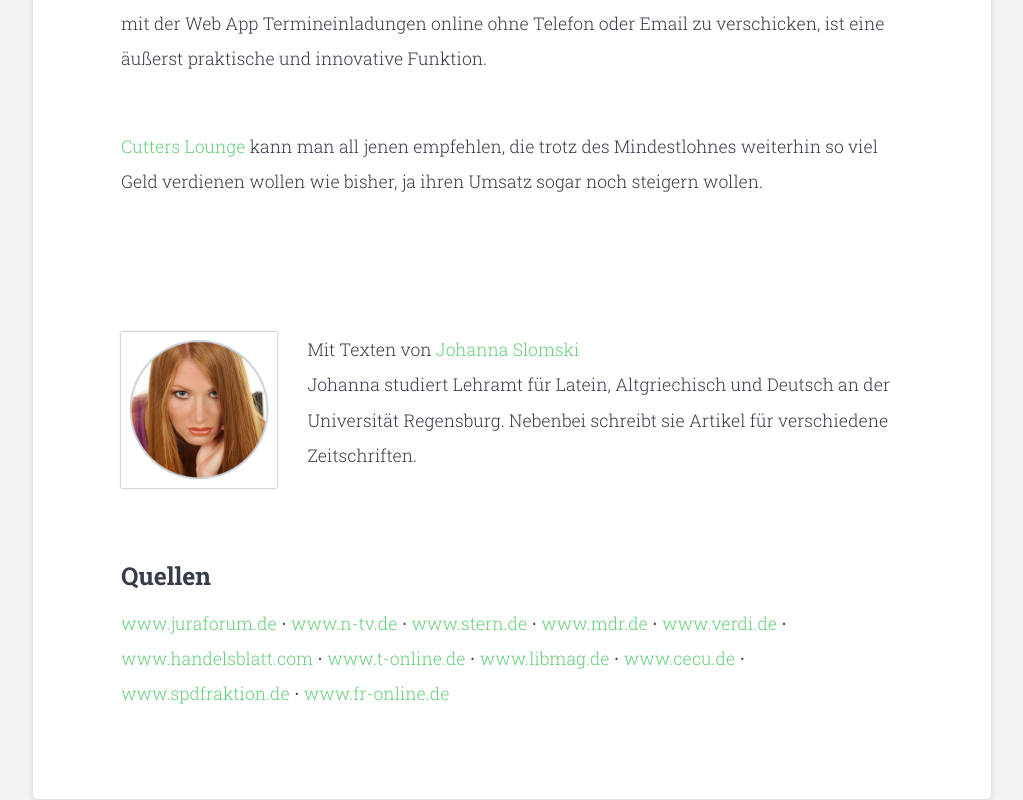
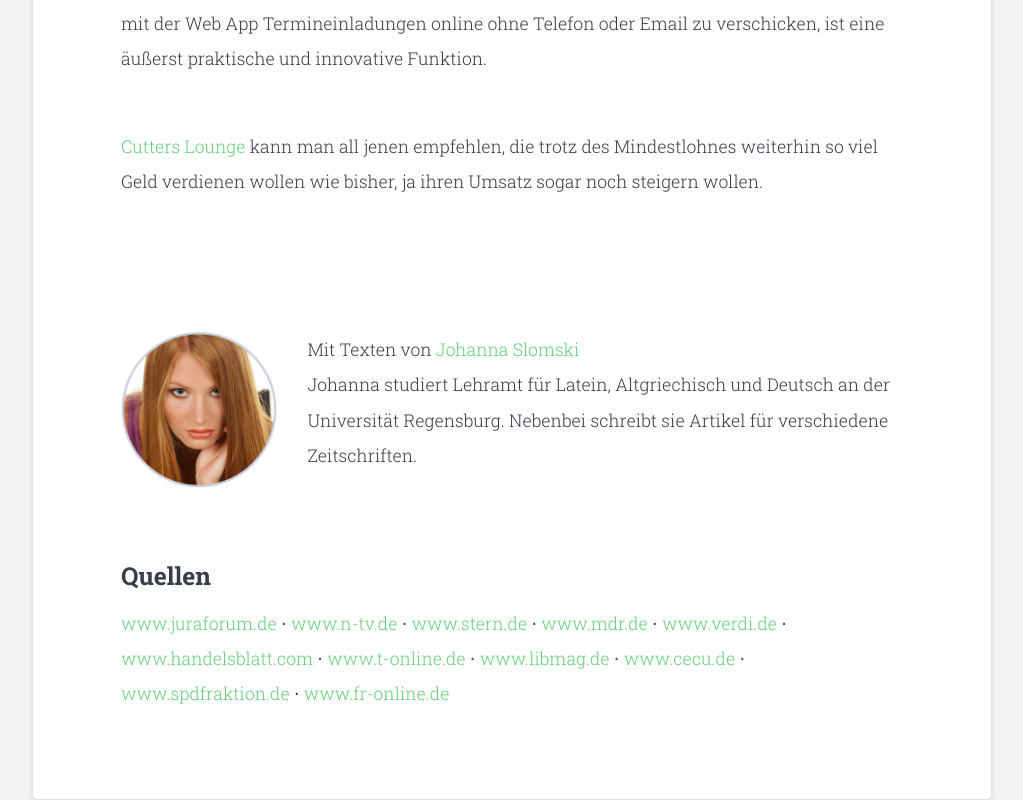
Before and after one commit to sebslomski/friseur-mindestlohn.de, a plain HTML site: page index.html in a window 1280 px wide. Shown: the part 6435-7235 px from the top of the page, without its empty margins (128-1151 px from the left). Drawn offline with Linux system fonts and the light colour scheme.

Commit message:
removed border css

```diff
--- a/css/layout.css
+++ b/css/layout.css
@@ -189,6 +189,12 @@ em {
 .author img {
     width: 20%;
     float: left;
+
+    border: none;
+    -webkit-box-shadow: none;
+    -moz-box-shadow: none;
+    -o-box-shadow: none;
+    box-shadow: none;
 }
 
 
```
